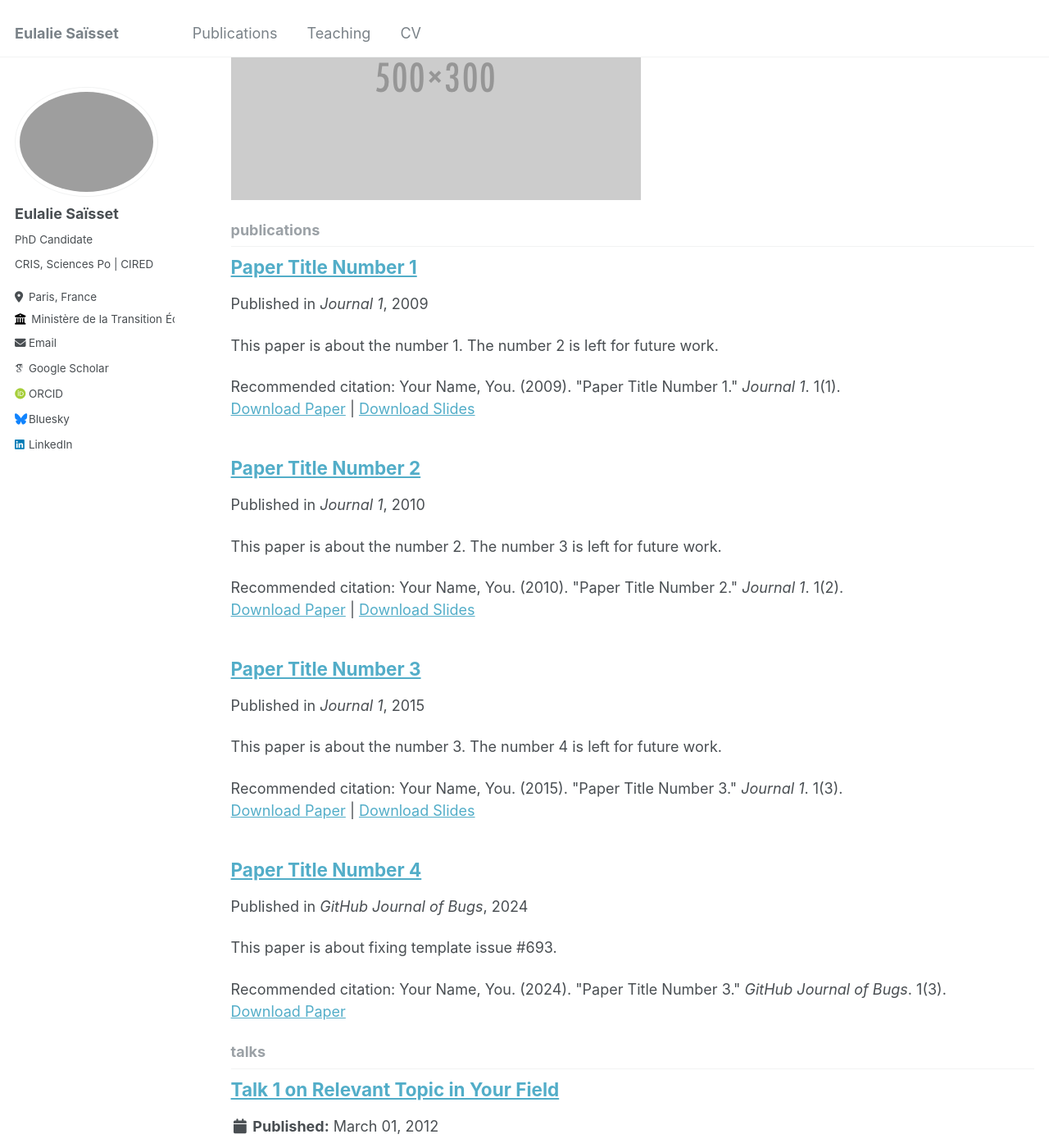
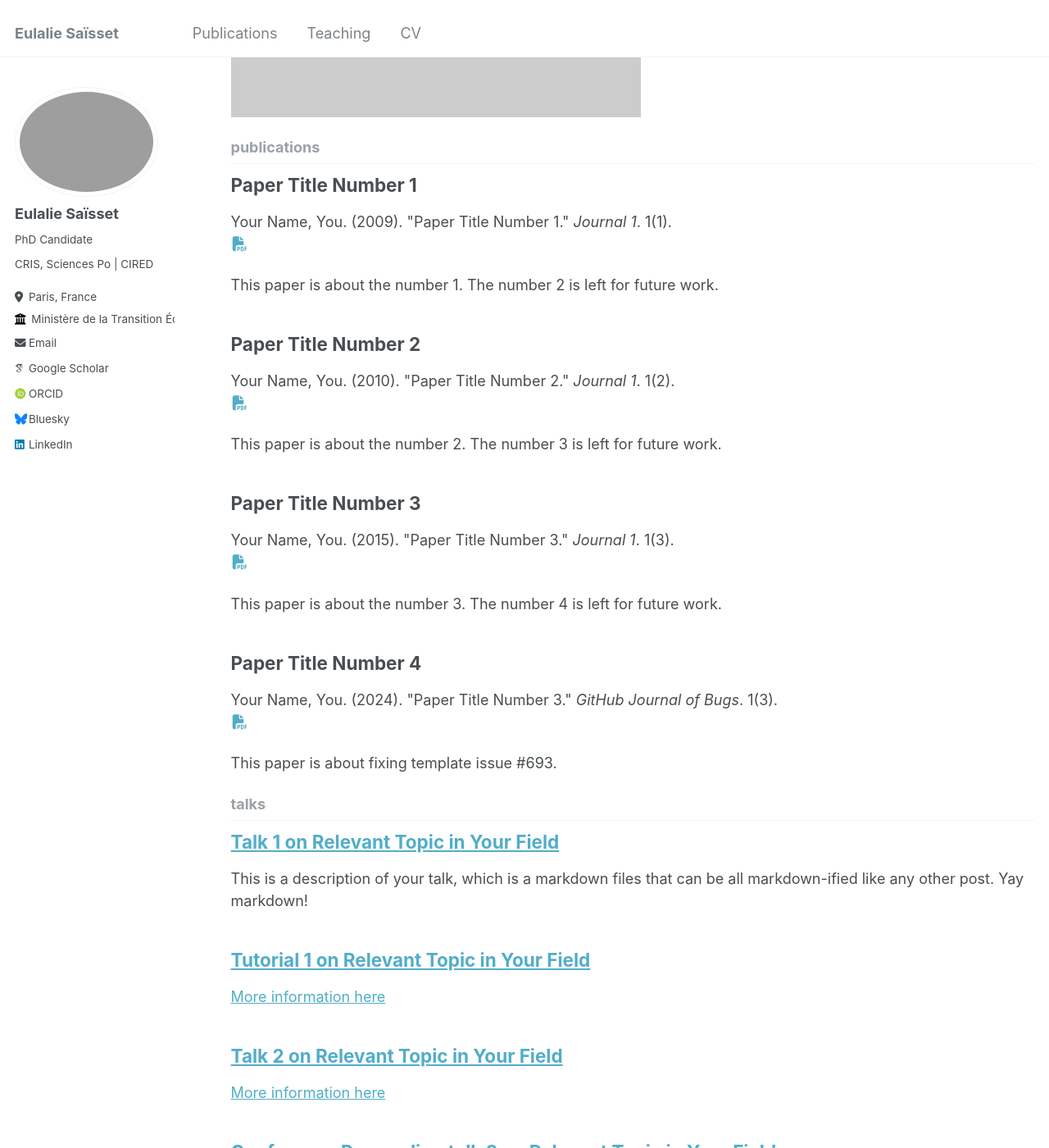
Before and after one commit to eulaliesaisset/eulaliesaisset.github.io, a Jekyll site: the page built from _pages/collection-archive.html, in a window 1280 px wide and 1400 px high, scrolled down 848 px. Shown: the whole window at 82% size. Built offline with Jekyll 4.4.1, drawn with Linux system fonts in a browser that asks for light colours; some web fonts are replaced; some of the changed text lies outside the part shown.

Commit message:
Change format of archive-single.yml following jayrobwilliams

```diff
--- a/_includes/archive-single.html
+++ b/_includes/archive-single.html
@@ -27,7 +27,9 @@
     {% endif %}
 
     <h2 class="archive__item-title" itemprop="headline">
-      {% if post.link %}
+      {% if post.collection == 'publications' %}
+        {{ title }}
+      {% elsif post.link %}
         <a href="{{ post.link }}">{{ title }}</a> <a href="{{ base_path }}{{ post.url }}" rel="permalink"><i class="fa fa-link" aria-hidden="true" title="permalink"></i><span class="sr-only">Permalink</span></a>
       {% else %}
         <a href="{{ base_path }}{{ post.url }}" rel="permalink">{{ title }}</a>
@@ -35,35 +37,66 @@
     </h2>
 
     {% if post.read_time %}
-      <p class="page__meta"><i class="fa fa-clock-o" aria-hidden="true"></i> {% include read-time.html %}</p>
+    {% elsif post.read_time and post.collection == 'posts' %}
+      <p class="page__meta"><i class="fa fa-clock" aria-hidden="true"></i> {% include read-time.html %}</p>
     {% endif %}
 
-        {% if post.collection == 'teaching' %}
-          <p> {{ post.type }}, <i>{{ post.venue }}</i>, {{ post.date | default: "1900-01-01" | date: "%Y" }} </p>
-        {% elsif post.collection == 'publications' %}
-          <p>Published in <i>{{ post.venue }}</i>, {{ post.date | default: "1900-01-01" | date: "%Y" }} </p>
-        {% elsif post.date %}
-         <p class="page__date"><strong><i class="fa fa-fw fa-calendar" aria-hidden="true"></i> {{ site.data.ui-text[site.locale].date_label | default: "Published:" }}</strong> <time datetime="{{ post.date | default: "1900-01-01" | date_to_xmlschema }}">{{ post.date | default: "1900-01-01" | date: "%B %d, %Y" }}</time></p>
-        {% endif %}
+    {% if post.collection == 'teaching' %}
+      <p> {{ post.type }}, <i>{{ post.venue }}</i>, {{ post.date | default: "1900-01-01" | date: "%Y" }} </p>
+    {% elsif post.collection == 'publications' %}
+      {% if post.abstract %}
+        <details><summary>Abstract</summary>
+        <blockquote>
+        <p>
+        {{ post.abstract }}
+        </p>
+        </blockquote>
+        </details>
+      {% endif %}
 
-    {% if post.excerpt and site.read_more != 'enabled' %}
+      <!-- citation and icon code -->
+      <p>
+      {% if post.citation %}
+        {{ post.citation }}
+      {% endif %}
+      <br>
+      {% if post.link %}
+        <a href="{{ post.link }}"><i class="fas fa-fw fa-link zoom" aria-hidden="true"></i></a>
+      {% endif %}
+      {% if post.paperurl %}
+        <a href="{{ post.paperurl }}"><i class="fas fa-fw fa-file-pdf zoom" aria-hidden="true"></i></a>
+      {% endif %}
+      {% if post.code %}
+        <a href="{{ post.code }}"><i class="fas fa-fw fa-code zoom" aria-hidden="true"></i></a>
+      {% endif %}
+      {% if post.github %}
+        <a href="{{ post.github }}"><i class="fab fa-fw fa-github zoom" aria-hidden="true"></i></a>
+      {% endif %}
+      </p>
+    {% elsif post.collection == 'posts' and post.date %}
+      <p class="page__date"><i class="fa fa-fw fa-calendar" aria-hidden="true"></i> <time datetime="{{ post.date | default: "1900-01-01" | date_to_xmlschema }}">{{ post.date | default: "1900-01-01" | date: "%B %d, %Y" }}</time></p>
+    {% endif %}
+
+    {% if post.excerpt and post.collection == 'research' and site.read_more != 'enabled' %}
+      <p class="archive__item-excerpt" itemprop="description">
+        <a href="{{ base_path }}{{ post.url }}" rel="permalink">
+        <div class="container">
+          {{ post.excerpt }}
+          <div class="overlay">
+          </div>
+        </div>
+        </a>
+      </p>
+    {% elsif post.excerpt and site.read_more != 'enabled' %}
     <p class="archive__item-excerpt" itemprop="description">{{ post.excerpt | markdownify }}</p>
     {% elsif post.excerpt and site.read_more == 'enabled' %}
-    <p class="archive__item-excerpt" itemprop="description"><p>{{ post.excerpt | markdownify | remove: '<p>' | remove: '</p>' }}<strong><a href="{{ base_path }}{{ post.url }}" rel="permalink"> Read more</a></strong></p></p>
-    {% endif %}
-
-    {% if post.citation and post.paperurl and post.slidesurl %}
-      <p>Recommended citation: {{ post.citation }}<br /><a href="{{ post.paperurl }}">Download Paper</a> | <a href="{{ post.slidesurl }}">Download Slides</a></p>
-    {% elsif post.citation and post.paperurl %}
-      <p>Recommended citation: {{ post.citation }}<br /><a href="{{ post.paperurl }}">Download Paper</a></p>
-    {% elsif post.citation and post.slidesurl %}
-      <p>Recommended citation: {{ post.citation }}<br /><a href="{{ post.slidesurl }}">Download Slides</a></p>
-    {% elsif post.citation %}
-      <p>Recommended citation: {{ post.citation }}</p>
-    {% elsif post.paperurl %}
-      <p><a href=" {{ post.paperurl }} ">Download Paper</a></p>
-    {% elsif post.slidesurl %}
-      <p>Download <a href="{{ post.slidesurl }}">Download Slides</a></p></p>
+      <p class="archive__item-excerpt" itemprop="description">
+        <p>{{ post.excerpt | markdownify | remove: '<p>' | remove: '</p>' }}
+          <strong>
+            <a href="{{ base_path }}{{ post.url }}" rel="permalink"> Read more</a>
+          </strong>
+        </p>
+      </p>
     {% endif %}
 
   </article>
```
